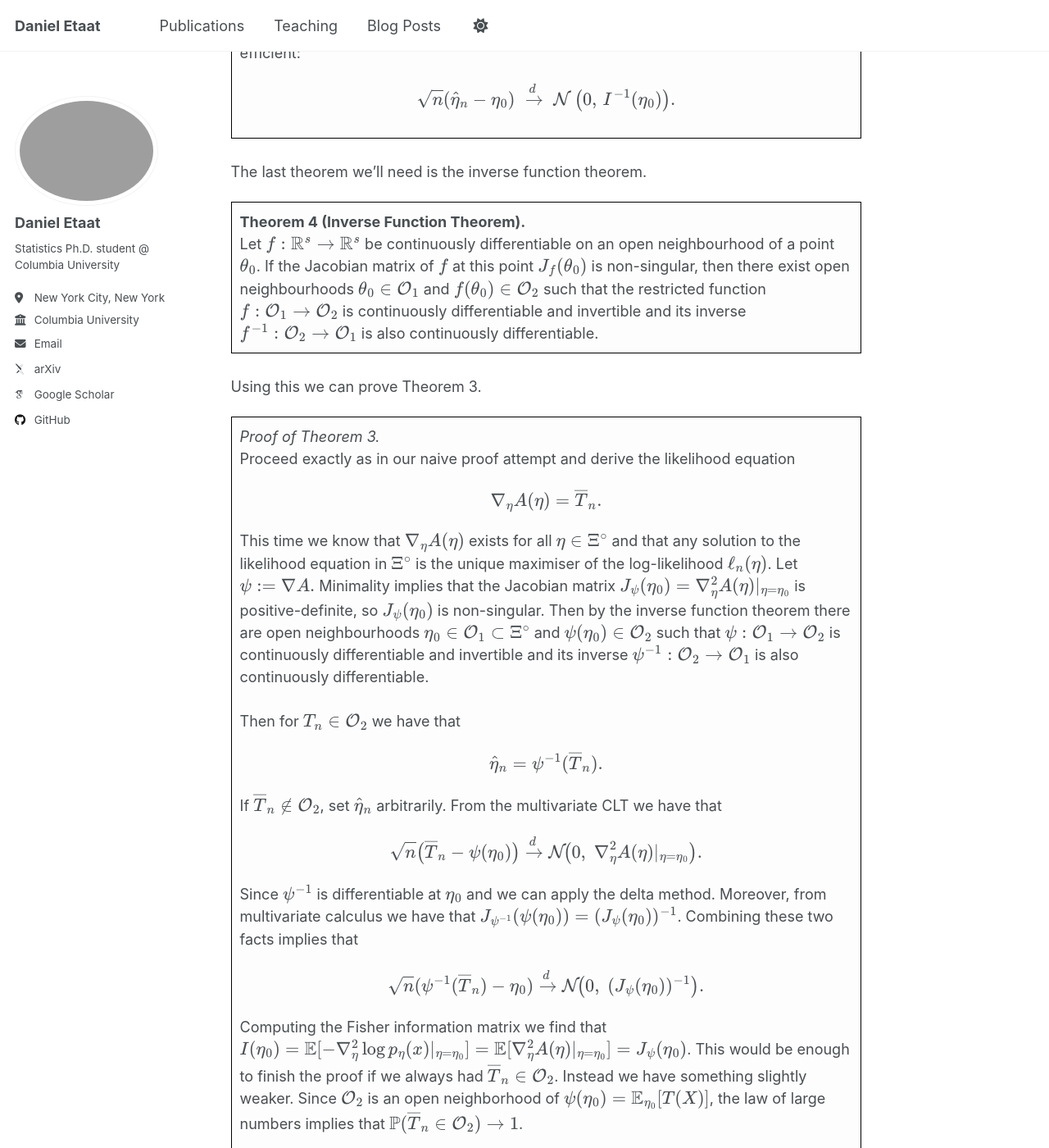
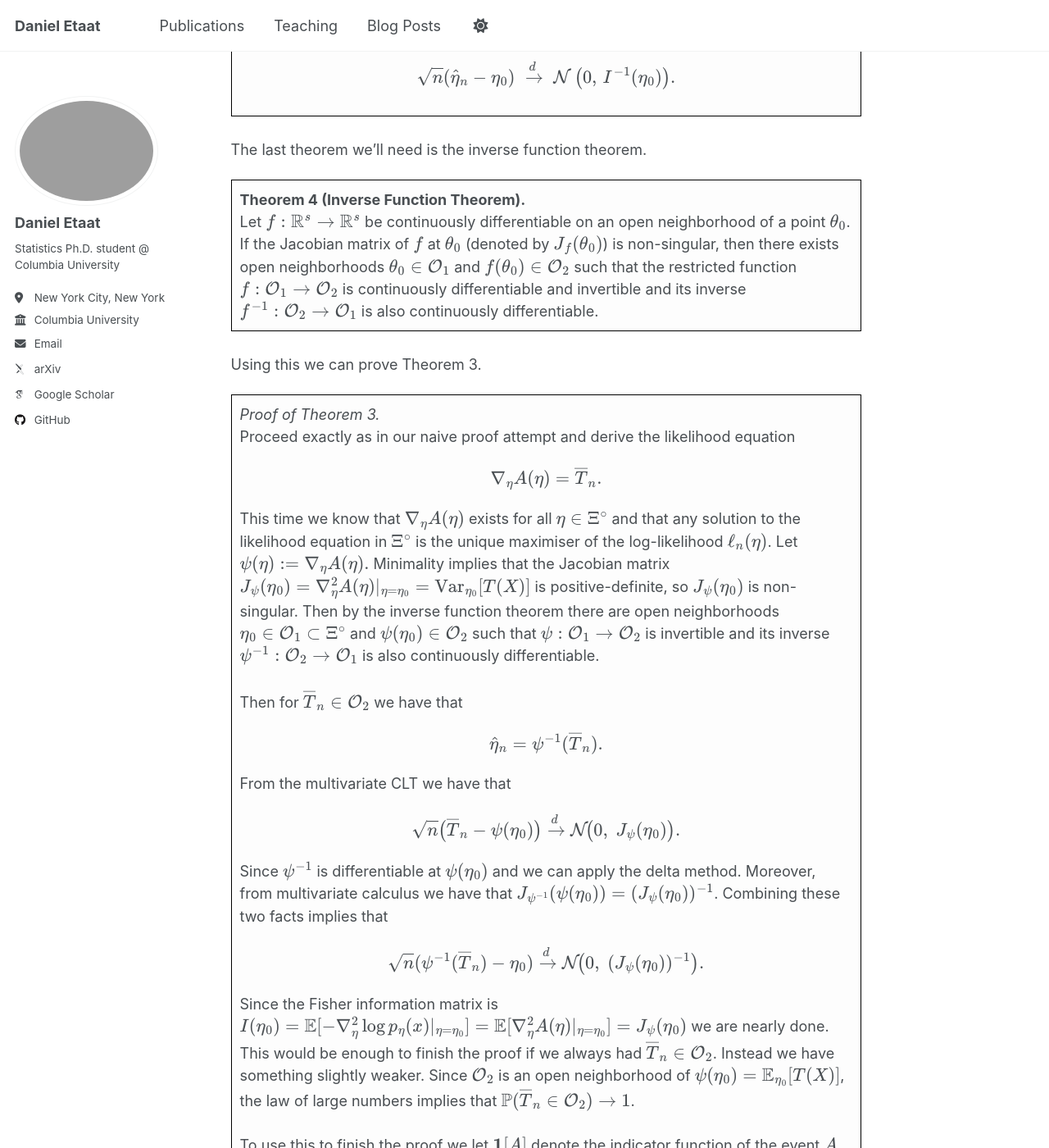
Before and after one commit to DanielEtaat/danieletaat.github.io, a Jekyll site: the page built from _posts/2025-07-07-on_mle_and_expo_families.md, in a window 1280 px wide and 1400 px high, scrolled down 8041 px. Shown: the whole window at 82% size. Built offline with Jekyll 4.4.1, drawn with Linux system fonts in a browser that asks for light colours; some web fonts are replaced; some of the changed text lies outside the part shown.

Commit message:
updated blog

```diff
--- a/_posts/2025-07-07-on_mle_and_expo_families.md
+++ b/_posts/2025-07-07-on_mle_and_expo_families.md
@@ -205,13 +205,13 @@ $$
 = \phi(\eta_0) \cdot M_Z(\delta),
 $$
 
-where $$Z := T(X)$$ and $$M_Z(\delta)$$ is the moment-generating function of $$Z$$ under $$Q_{\eta_0}$$. Now we are in position to apply Theorem 2. Since $$\eta_0 \in \Xi^\circ$$, and $$\Xi^\circ$$ is open, there exists a neighbourhood of $$0$$ around $$\delta = 0$$ on which $$M_Z(\delta) = \phi(\eta_0 + \delta) < \infty$$. Then by Theorem 2, $$M_Z$$ is infinitely differentiable at $$\eta_0$$. Since
+where $$Z := T(X)$$ and $$M_Z(\delta)$$ is the moment-generating function of $$Z$$ under $$Q_{\eta_0}$$. Now we are in position to apply Theorem 2. Since $$\eta_0 \in \Xi^\circ$$, and $$\Xi^\circ$$ is open, there exists a neighborhood of $$0$$ around $$\delta = 0$$ on which $$M_Z(\delta) = \phi(\eta_0 + \delta) < \infty$$. Then by Theorem 2, $$M_Z$$ is infinitely differentiable at $$\eta_0$$. Since
 
 $$
 A(\eta) = \log \phi(\eta) = \log \phi(\eta_0) + \log M_Z(\delta),
 $$
 
-which is the sum of two $$C^\infty$$ functions in a neighbourhood of $$\eta_0$$ we can conclude that $$A$$ is $$C^\infty$$ in this neighbourhood. Since $$\eta_0 \in \Xi^\circ$$ was arbitrary, we conclude $$A \in C^\infty(\Xi^\circ).$$
+which is the sum of two $$C^\infty$$ functions in a neighborhood of $$\eta_0$$ we can conclude that $$A$$ is $$C^\infty$$ in this neighborhood. Since $$\eta_0 \in \Xi^\circ$$ was arbitrary, we conclude $$A \in C^\infty(\Xi^\circ).$$
 
 </div>
 
@@ -349,7 +349,7 @@ The last theorem we'll need is the inverse function theorem.
 <div class="bbox" markdown="1">
 
 **Theorem 4 (Inverse Function Theorem).**
-Let $$f:\mathbb{R}^s\to\mathbb{R}^s$$ be continuously differentiable on an open neighbourhood of a point $$\theta_0$$. If the Jacobian matrix of $$f$$ at this point  $$J_f(\theta_0)$$ is non-singular, then there exist open neighbourhoods $$\theta_0 \in \mathcal{O}_1$$ and $$f(\theta_0) \in \mathcal{O}_2$$ such that the restricted function $$f:\mathcal{O}_1\to\mathcal{O}_2$$ is continuously differentiable and invertible and its inverse $$f^{-1}:\mathcal{O}_2\to\mathcal{O}_1$$ is also continuously differentiable.
+Let $$f:\mathbb{R}^s\to\mathbb{R}^s$$ be continuously differentiable on an open neighborhood of a point $$\theta_0$$. If the Jacobian matrix of $$f$$ at $$\theta_0$$ (denoted by $$J_f(\theta_0)$$) is non-singular, then there exists open neighborhoods $$\theta_0 \in \mathcal{O}_1$$ and $$f(\theta_0) \in \mathcal{O}_2$$ such that the restricted function $$f:\mathcal{O}_1\to\mathcal{O}_2$$ is continuously differentiable and invertible and its inverse $$f^{-1}:\mathcal{O}_2\to\mathcal{O}_1$$ is also continuously differentiable.
 
 </div>
 <br>
@@ -365,33 +365,33 @@ $$
 \nabla_\eta A(\eta)=\overline T_n.
 $$
 
-This time we know that $$\nabla_\eta A(\eta)$$ exists for all $$\eta \in \Xi^\circ$$ and that any solution to the likelihood equation in $$\Xi^\circ$$ is the unique maximiser of the log-likelihood $$\ell_n(\eta)$$. Let $$\psi:=\nabla A.$$ Minimality implies that the Jacobian matrix $$J_\psi(\eta_0) = \nabla^2_\eta A(\eta)|_{\eta=\eta_0}$$ is positive-definite, so $$J_\psi(\eta_0)$$ is non-singular. Then by the inverse function theorem there are open neighbourhoods $$\eta_0 \in \mathcal{O}_1 \subset\Xi^\circ$$ and $$\psi(\eta_0) \in \mathcal{O}_2$$ such that  $$\psi:\mathcal{O}_1\to\mathcal{O}_2$$ is continuously differentiable and invertible and its inverse $$\psi^{-1}:\mathcal{O}_2\to\mathcal{O}_1$$ is also continuously differentiable.
+This time we know that $$\nabla_\eta A(\eta)$$ exists for all $$\eta \in \Xi^\circ$$ and that any solution to the likelihood equation in $$\Xi^\circ$$ is the unique maximiser of the log-likelihood $$\ell_n(\eta)$$. Let $$\psi(\eta) := \nabla_\eta A(\eta).$$ Minimality implies that the Jacobian matrix $$J_\psi(\eta_0) = \nabla^2_\eta A(\eta)|_{\eta=\eta_0} = \operatorname{Var}_{\eta_0}[T(X)]$$ is positive-definite, so $$J_\psi(\eta_0)$$ is non-singular. Then by the inverse function theorem there are open neighborhoods $$\eta_0 \in \mathcal{O}_1 \subset\Xi^\circ$$ and $$\psi(\eta_0) \in \mathcal{O}_2$$ such that  $$\psi:\mathcal{O}_1\to\mathcal{O}_2$$ is invertible and its inverse $$\psi^{-1}:\mathcal{O}_2\to\mathcal{O}_1$$ is also continuously differentiable.
 <br>
 <br>
 
-Then for $$T_n\in \mathcal{O}_2$$ we have that
+Then for $$\overline T_n\in \mathcal{O}_2$$ we have that
 
 $$
 \hat\eta_n = \psi^{-1}(\overline T_n).
 $$
 
-If $$\overline T_n\notin \mathcal{O}_2$$, set $$\hat\eta_n$$ arbitrarily. From the multivariate CLT we have that
+From the multivariate CLT we have that
 
 $$
-\sqrt{n}\bigl(\overline T_n-\psi(\eta_0)\bigr)\xrightarrow{d}\mathcal{N}\!\bigl(0,\;\nabla^2_\eta A(\eta)|_{\eta=\eta_0}\bigr).
+\sqrt{n}\bigl(\overline T_n-\psi(\eta_0)\bigr)\xrightarrow{d}\mathcal{N}\!\bigl(0,\;J_\psi(\eta_0)\bigr).
 $$
 
-Since $$\psi^{-1}$$ is differentiable at $$\eta_0$$ and we can apply the delta method. Moreover, from multivariate calculus we have that $$J_{\psi^{-1}}(\psi(\eta_0))=(J_\psi(\eta_0))^{-1}$$. Combining these two facts implies that
+Since $$\psi^{-1}$$ is differentiable at $$\psi(\eta_0)$$ and we can apply the delta method. Moreover, from multivariate calculus we have that $$J_{\psi^{-1}}(\psi(\eta_0))=(J_\psi(\eta_0))^{-1}$$. Combining these two facts implies that
 
 $$
 \sqrt{n}(\psi^{-1}(\overline T_n)-\eta_0)\xrightarrow{d}\mathcal{N}\!\bigl(0,\; (J_\psi(\eta_0))^{-1}\bigr).
 $$
 
-Computing the Fisher information matrix we find that $$I(\eta_0) = \mathbb{E}[-\nabla_\eta^2 \log p_{\eta}(x)|_{\eta=\eta_0}] = \mathbb{E}[\nabla_\eta^2 A(\eta)|_{\eta=\eta_0}] = J_\psi(\eta_0)$$. This would be enough to finish the proof if we always had $$\overline T_n \in \mathcal{O}_2$$. Instead we have something slightly weaker. Since $$\mathcal{O}_2$$ is an open neighborhood of $$\psi(\eta_0) = \mathbb{E}_{\eta_0}[T(X)]$$, the law of large numbers implies that $$\mathbb{P}(\overline T_n\in \mathcal{O}_2)\to1$$.
+Since the Fisher information matrix is $$I(\eta_0) = \mathbb{E}[-\nabla_\eta^2 \log p_{\eta}(x)|_{\eta=\eta_0}] = \mathbb{E}[\nabla_\eta^2 A(\eta)|_{\eta=\eta_0}] = J_\psi(\eta_0)$$ we are nearly done. This would be enough to finish the proof if we always had $$\overline T_n \in \mathcal{O}_2$$. Instead we have something slightly weaker. Since $$\mathcal{O}_2$$ is an open neighborhood of $$\psi(\eta_0) = \mathbb{E}_{\eta_0}[T(X)]$$, the law of large numbers implies that $$\mathbb{P}(\overline T_n\in \mathcal{O}_2)\to1$$.
 <br>
 <br>
 
-To use this to finish the proof we let $$\mathbf{1}[A]$$ denotes the indicator of the event $$A$$. Since $$\mathbb{P}(\overline T_n\in \mathcal{O}_2)\to1$$ we have that,
+To use this to finish the proof we let $$\mathbf{1}[A]$$ denote the indicator function of the event $$A$$. Since $$\mathbb{P}(\overline T_n\in \mathcal{O}_2)\to1$$ we have that,
 
 $$
 \mathbf{1}[\overline T_n\in \mathcal{O}_2] \xrightarrow{p} 1
```
Also changed, not shown: other parts of _posts/2025-07-07-on_mle_and_expo_families.md (+3 -3 lines).
